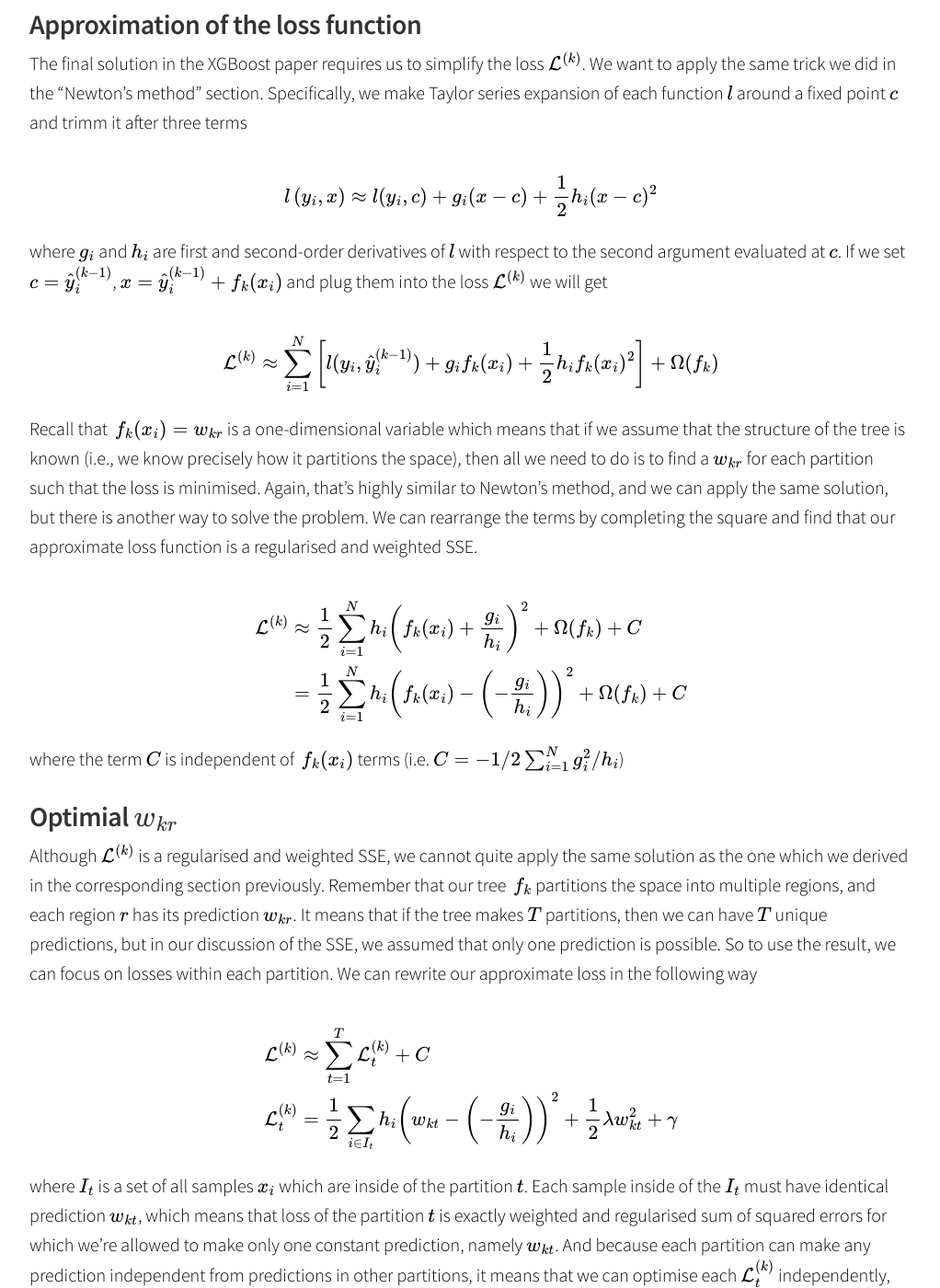
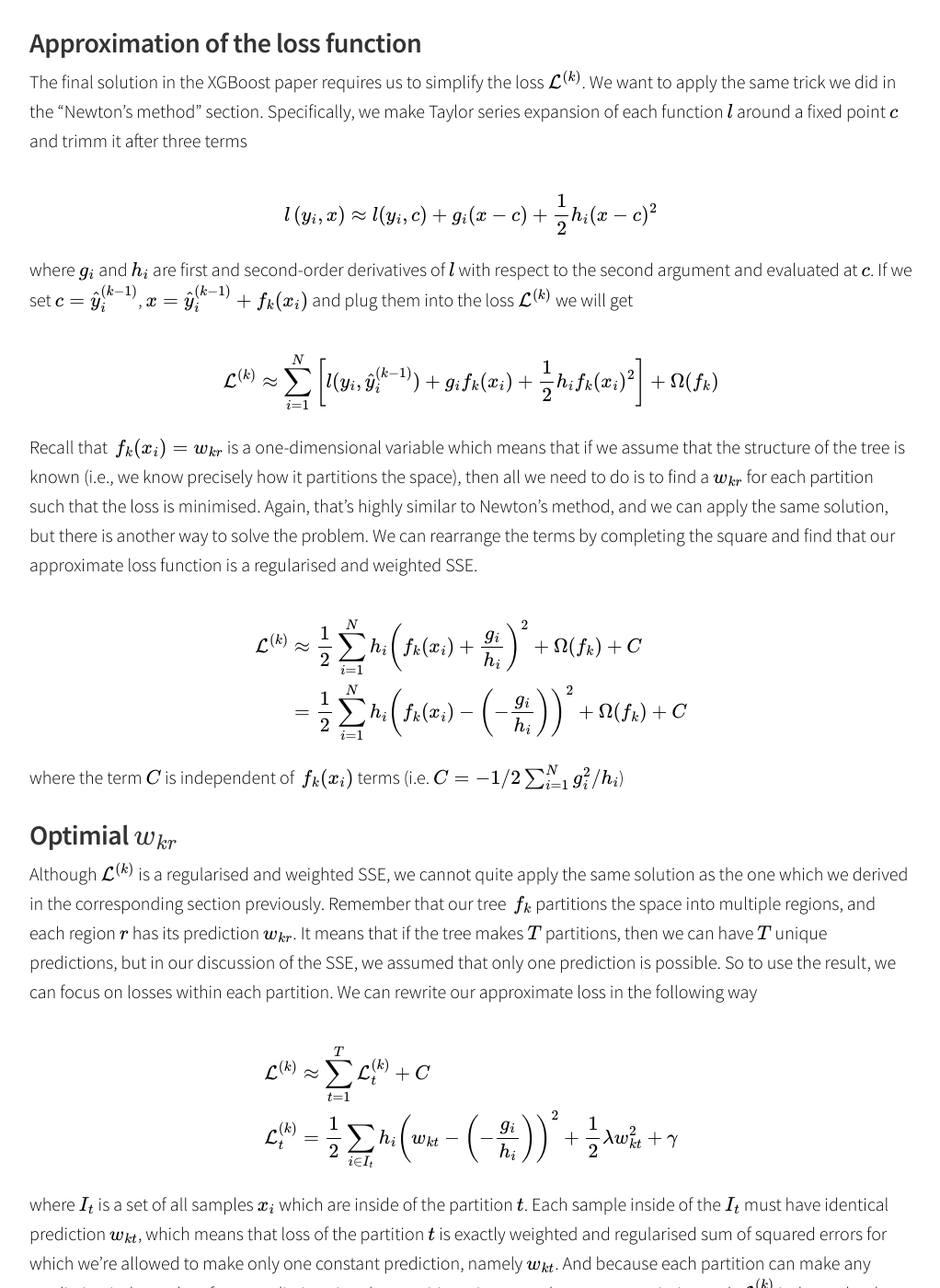
Before and after one commit to itdxer/blog.itdxer.com, a Jekyll site: the page built from _posts/2023-06-04-gradient-boosting-as-a-blind-gradient-descent.md, in a window 1280 px wide and 1400 px high, scrolled down 13710 px. Shown: the whole window at 92% size, without its empty margins (128-1150 px from the left). Built offline with Jekyll 4.4.1, drawn with Linux system fonts in a browser that asks for light colours; nearby versions of some CDN libraries; formulas are drawn with MathJax 3; comment, search, counter and statistics services are not loaded.

Commit message:
added larger margins for headers

```diff
--- a/_posts/2023-06-04-gradient-boosting-as-a-blind-gradient-descent.md
+++ b/_posts/2023-06-04-gradient-boosting-as-a-blind-gradient-descent.md
@@ -24,6 +24,9 @@ share: true
     p img { margin: 0 auto; }
     .side-scroll {
         overflow-x: auto;
+    }
+    h3, h4, h5, h6 {
+        margin-top: 1.5rem !important;
     }
 </style>
 
@@ -530,8 +533,8 @@ $$
 \widehat y_i = F(x_i) = \sum_{k=1}^{K} f_k(x_i)
 $$
 
-where \\(f_k\\) is a k-th decision tree. Each tree also has a special functional
-form which we will discuss in the next section.
+where \\(\,f_k\\) is a k-th decision tree. Each tree also has a special
+functional form which we will discuss in the next section.
 
 
 
@@ -702,7 +705,7 @@ $$
 </div>
 
 where \\(g_i\\) and \\(h_i\\) are first and second-order derivatives of \\(l\\)
-with respect to the second argument evaluated at \\(c\\). If we set \\(c =
+with respect to the second argument and evaluated at \\(c\\). If we set \\(c =
 \widehat y_i^{(k-1)}\\), \\(x = \widehat y_i^{(k-1)} + f_k(x_i)\\) and plug them
 into the loss \\(\mathcal{L}^{(k)}\\) we will get
 
```
Also changed, not shown: 1 other file.
